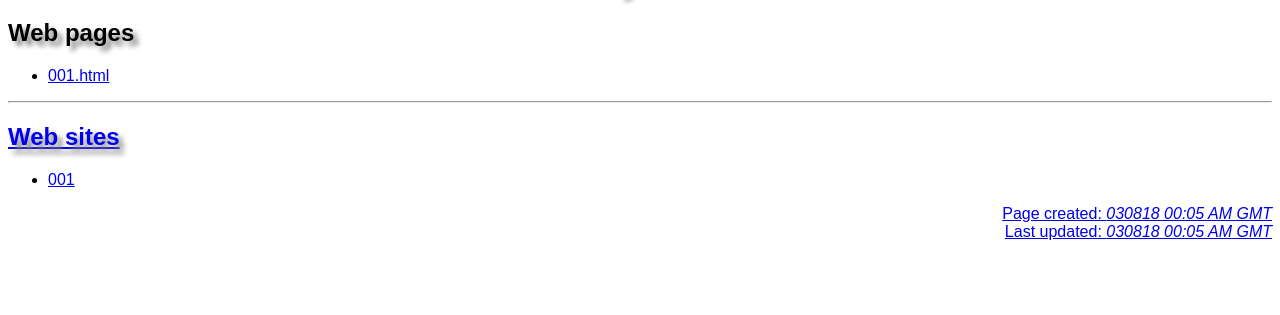
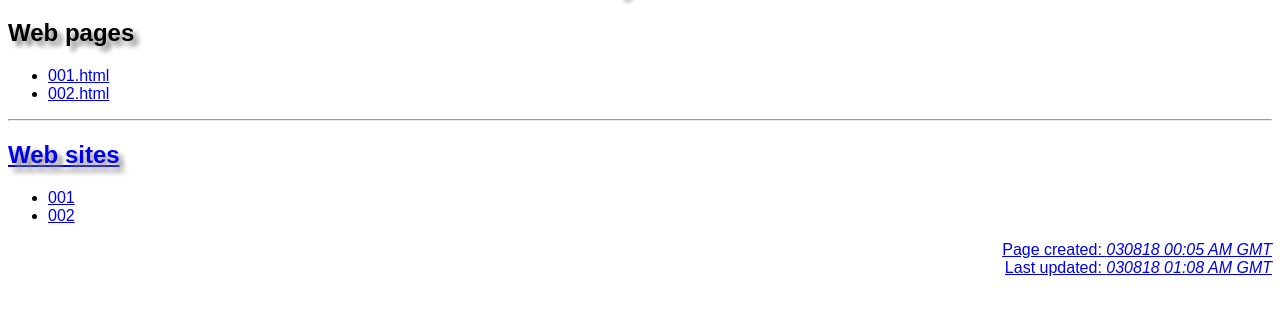
Before and after one commit to pramnora/my-azure-sites, a plain HTML site: page index.html in a window 1280 px wide. Shown: the part 61-376 px from the top of the page. Drawn offline with Linux system fonts and the light colour scheme.

Commit message:
Update index.html
Added 2 further links

```diff
--- a/index.html
+++ b/index.html
@@ -36,6 +36,7 @@
 
        <ul>
          <li><a href="web-pages/001.html">001.html</li>
+         <li><a href="web-pages/002.html">002.html</li>
        </ul>
 
       </div>
@@ -48,6 +49,7 @@
 
        <ul>
          <li><a href="web-sites/001.html">001</li>
+         <li><a href="web-sites/002.html">002</li>
        </ul>
 
       </div>
@@ -64,7 +66,7 @@
       <br>
       Last updated:
       <i>
-       030818 00:05 AM GMT
+       030818 01:08 AM GMT
       </i>
      </p>
 
```
